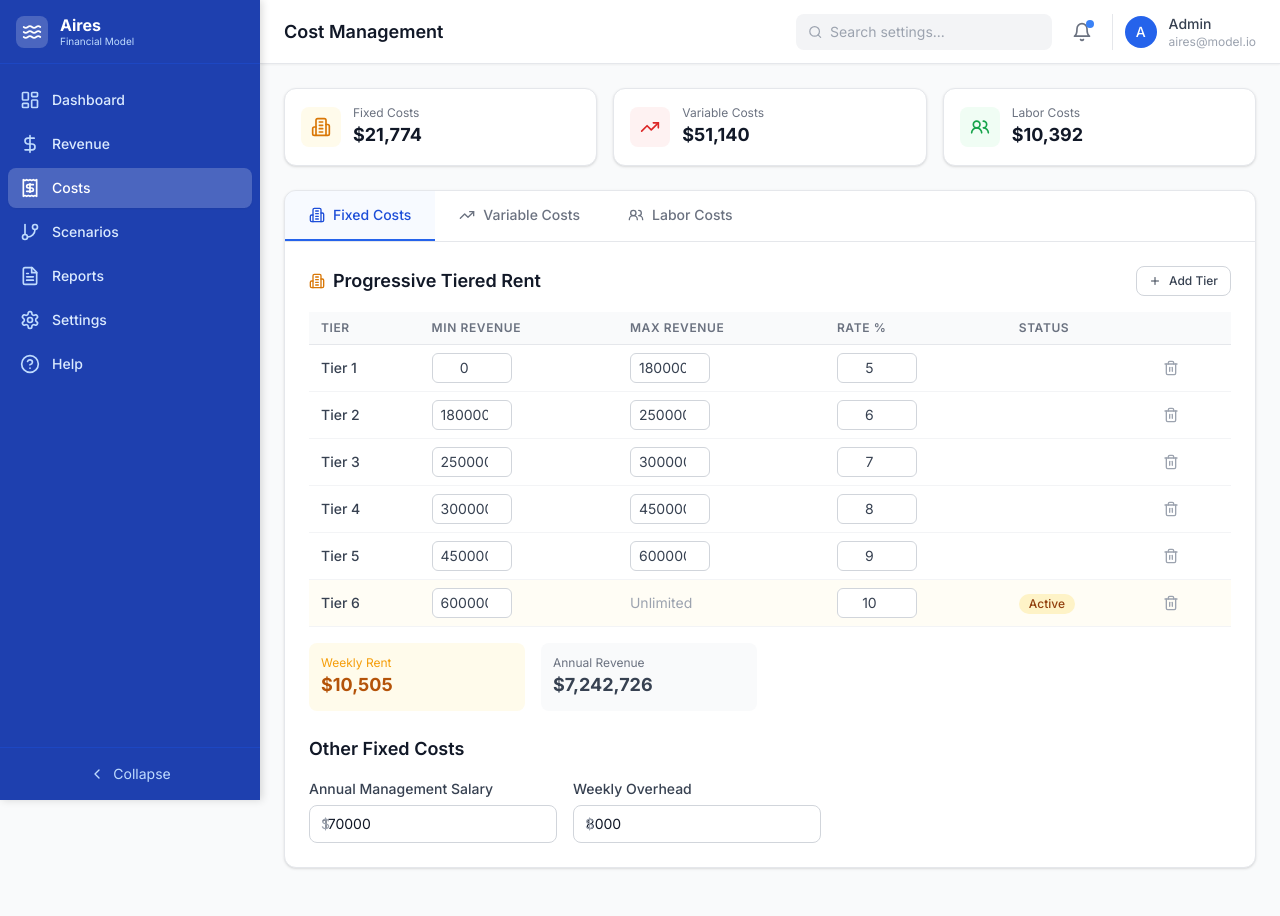
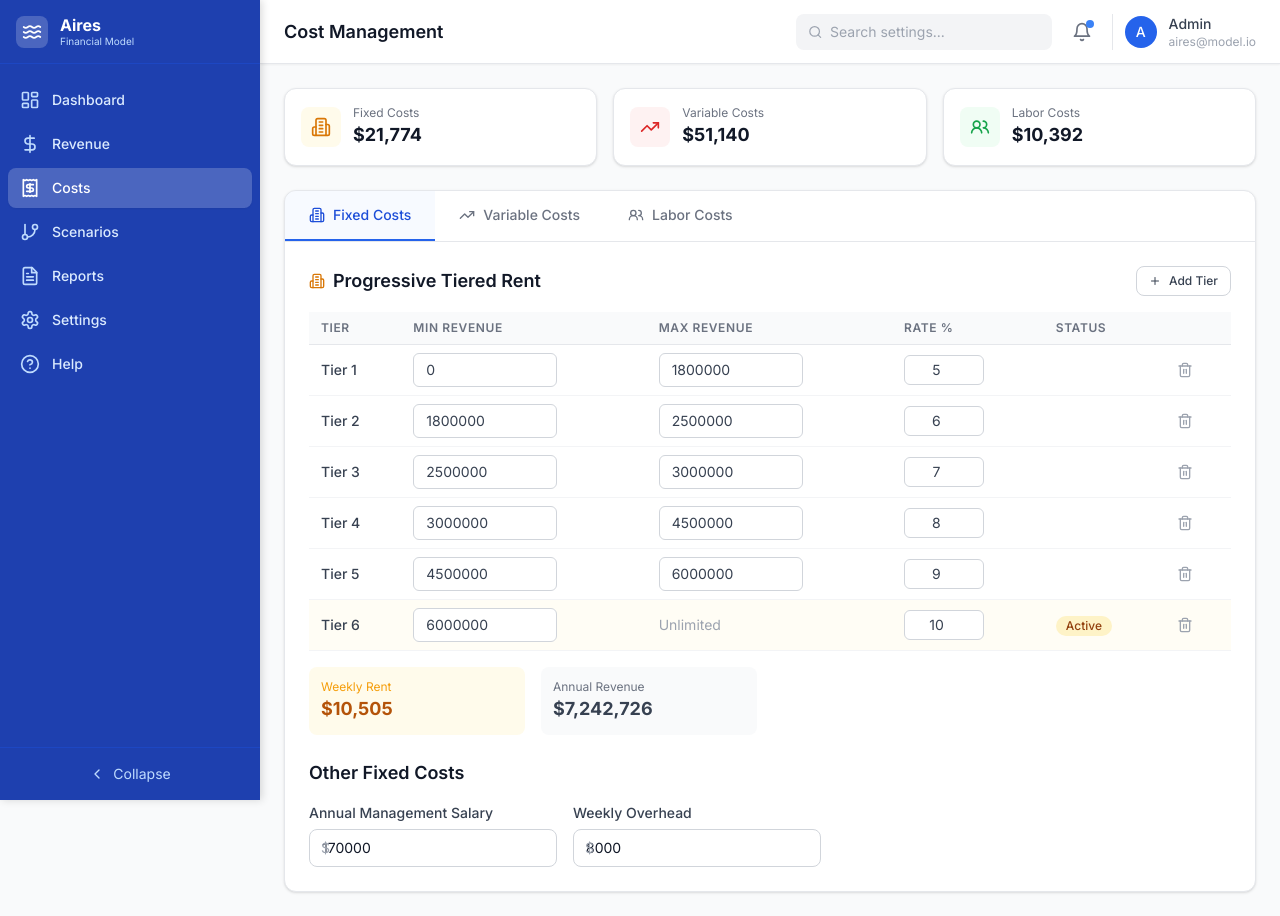
Before and after one commit to skipanorama/aires-financial-model, a Next.js app: page /costs in a window 1280 px wide. Before the commit the page ends 892 px from the top, so only its background shows below. Built offline with nearby package versions, Linux system fonts and the light colour scheme.

Commit message:
Widen rent tier min/max revenue inputs for readability

```diff
--- a/src/app/(app)/costs/page.tsx
+++ b/src/app/(app)/costs/page.tsx
@@ -149,7 +149,7 @@ export default function CostsPage() {
                                     return { ...prev, rentTiers: newTiers }
                                   })
                                 }}
-                                className="input-compact"
+                                className="input-compact-wide"
                               />
                             </td>
                             <td>
@@ -167,7 +167,7 @@ export default function CostsPage() {
                                       return { ...prev, rentTiers: newTiers }
                                     })
                                   }}
-                                  className="input-compact"
+                                  className="input-compact-wide"
                                 />
                               )}
                             </td>
--- a/src/app/globals.css
+++ b/src/app/globals.css
@@ -70,6 +70,17 @@
     @apply rounded-md border border-gray-300 px-2 py-1 text-sm text-center w-20
            focus:outline-none focus:ring-2 focus:ring-primary-500 focus:border-primary-500
            transition-colors duration-150;
+  }
+
+  /* Wider compact input for revenue/currency values */
+  .input-compact-wide {
+    @apply rounded-md border border-gray-300 px-3 py-1.5 text-sm w-36
+           focus:outline-none focus:ring-2 focus:ring-primary-500 focus:border-primary-500
+           transition-colors duration-150;
+  }
+
+  .input-compact-wide:hover {
+    @apply border-gray-400;
   }
 
   .input-compact:hover {
```
